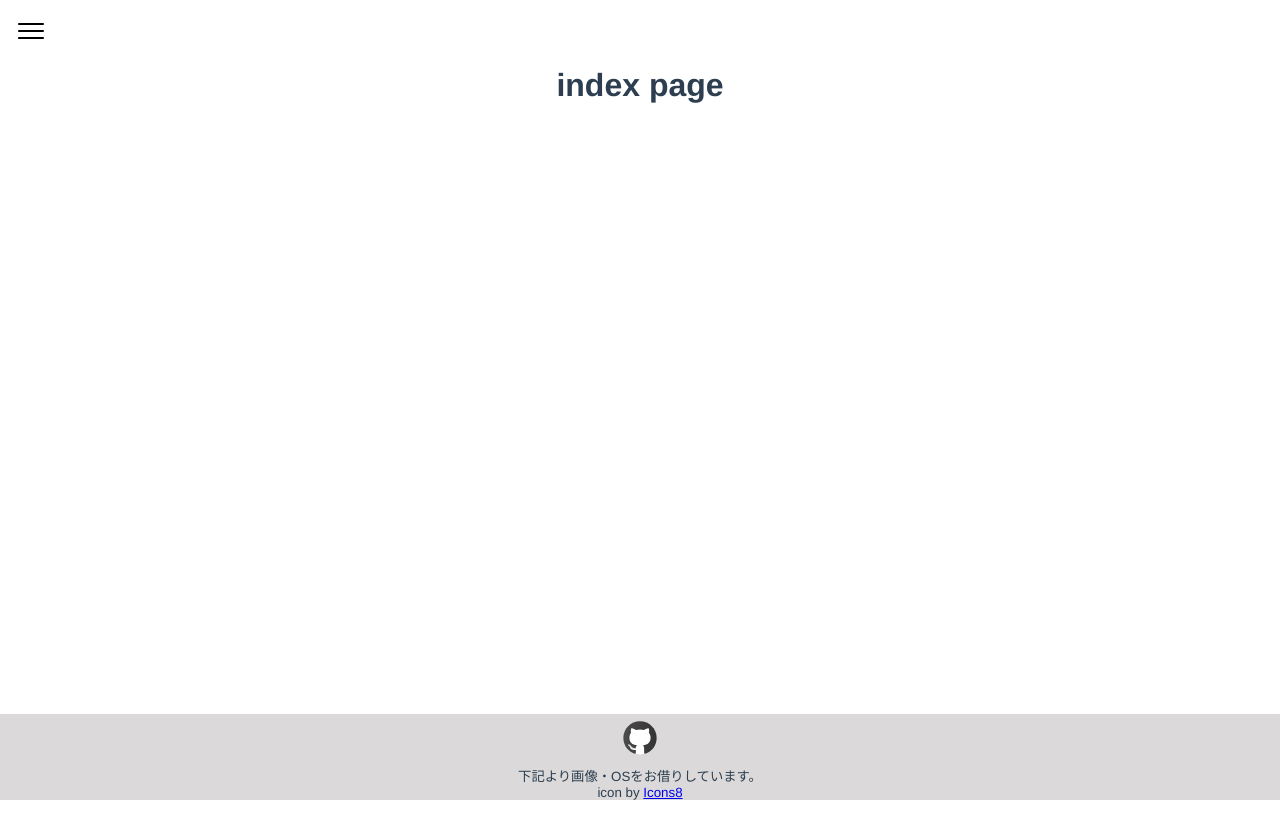
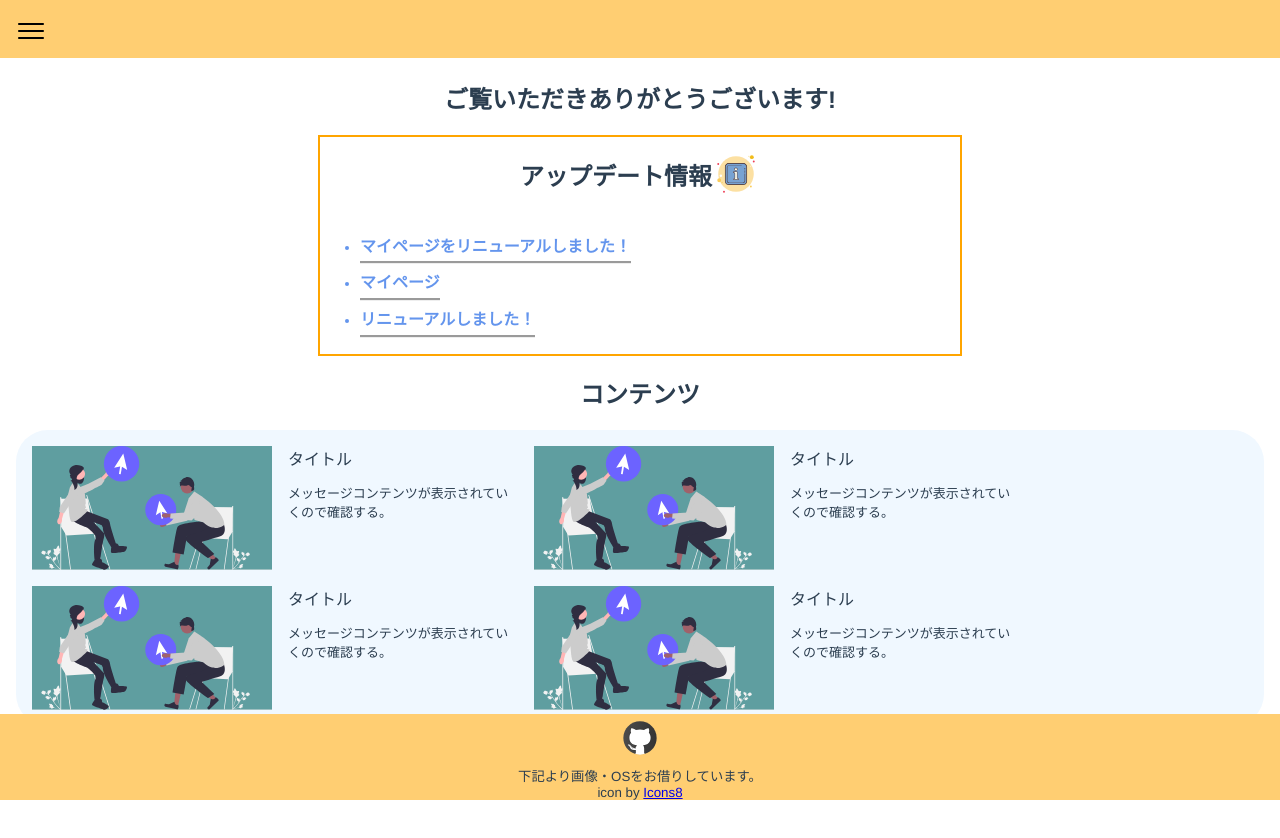
Before and after one commit to bignrn/my.web, a Vue app: page / in a window 1280 px wide. Shown: the top 838 px of the page. Before the commit the page ends 800 px from the top, so only its background shows below. Built offline with nearby package versions, Linux system fonts and the light colour scheme.

Commit message:
コンテンツを簡単に作成 ※ただし仮データ

```diff
--- a/package.json
+++ b/package.json
@@ -23,7 +23,7 @@
     "eslint-plugin-vue": "^8.0.3"
   },
   "eslintConfig": {
-    "root": true,
+    "root": false,
     "env": {
       "node": true
     },
--- a/src/App.vue
+++ b/src/App.vue
@@ -9,16 +9,32 @@ import MainLocationView from './views/MainLocationView.vue';
 <style>
 body {
   margin: 0;
+  font-size: medium;
+}
+
+@media screen and (max-width: 620px) {
+  body {
+    font-size: 0.9rem;
+  }
 }
 
 header {
   display: flex;
-  margin-left: 1rem;
-  margin-top: 1rem;
+  padding-left: 1rem;
+  padding-top: 1rem;
+  padding-bottom: 0.5rem;
+  /* height: 100%; */
+  position: fixed;
+  top: 0;
+  width: 100%;
+}
+
+.orange {
+  background-color: rgb(255, 206, 114);
 }
 
 footer {
-  position: absolute;
+  position: fixed;
   bottom: 0;
   width: 100%;
   background-color: rgb(219, 217, 217);
--- a/src/components/all/FooterCommon.vue
+++ b/src/components/all/FooterCommon.vue
@@ -2,7 +2,7 @@
 </script>
 
 <template>
-  <footer>
+  <footer class="orange">
     <address>
       <a href="https://github.com/bignrn" target="_blank">
         <img src="../../assets/all/address-github.svg" />
--- a/src/components/all/HeaderCommon.vue
+++ b/src/components/all/HeaderCommon.vue
@@ -2,8 +2,10 @@
 </script>
 
 <template>
-  <header>
-    <img src="../../assets/all/icon-menu.svg" />
+  <header class="orange">
+    <div>
+      <img src="../../assets/all/icon-menu.svg" />
+    </div>
   </header>
 </template>
 
--- /dev/null
+++ b/src/components/index/IndexDetail.vue
@@ -0,0 +1,50 @@
+<script setup>
+import { defineProps } from "vue"
+defineProps({
+  title: String,
+  detail: String,
+  imgUrl: {
+    type: String,
+    default: "@/assets/index/undraw_upgrade_re_gano.svg",
+  },
+})
+</script>
+
+<template>
+  <section class="wrap-detail">
+    <img src="@/assets/index/undraw_upgrade_re_gano.svg" class="img-index" />
+    <div class="wrap-detail-members">
+      <div>{{ title }}</div>
+      <pre class="detail-messages">
+        {{ detail }}
+      </pre>
+    </div>
+  </section>
+</template>
+
+<style scoped>
+.wrap-detail {
+  display: flex;
+  flex-wrap: wrap;
+  flex-direction: row;
+  justify-content: center;
+  align-content: center;
+}
+
+.wrap-detail-members {
+  min-width: 230px;
+  text-align: left;
+  padding-left: 1rem;
+}
+
+.img-index {
+  width: 15rem;
+  background-color: cadetblue;
+}
+
+.detail-messages {
+  max-width: 14rem;
+  word-break: break-word;
+  white-space: pre-line;
+}
+</style>
--- /dev/null
+++ b/src/components/index/InfoList.vue
@@ -0,0 +1,57 @@
+<script setup>
+import { defineProps } from "vue"
+defineProps({
+  updateList: Array,
+})
+</script>
+
+<template>
+  <section class="wrap">
+    <div class="float">
+      <h2>アップデート情報</h2>
+      <img src="../../assets/index/icon-update-info.svg" style="width: 3rem;" />
+    </div>
+    <ul>
+      <li>マイページをリニューアルしました！</li>
+      <li>マイページ</li>
+      <li>リニューアルしました！</li>
+    </ul>
+  </section>
+</template>
+
+<style scoped>
+section {
+  font-family: 'Courier New', Courier, monospace;
+  display: inline-block;
+  border: 2px orange solid;
+}
+
+section.wrap {
+  width: 50%;
+}
+
+@media screen and (max-width: 620px) {
+  section.wrap {
+    width: 90%;
+    font-weight: bold;
+  }
+}
+
+.float {
+  display: flex;
+  justify-content: center;
+  align-items: center;
+}
+
+ul {
+  text-align: left;
+}
+
+li {
+  font-weight: bold;
+  border-bottom-style: groove;
+  width: fit-content;
+  color: cornflowerblue;
+  padding: 0.3rem 0;
+}
+</style>
--- a/src/views/IndexView.vue
+++ b/src/views/IndexView.vue
@@ -1,5 +1,60 @@
+<script setup>
+import { ref } from "vue";
+import InfoList from '@/components/index/InfoList.vue';
+import IndexDetail from '@/components/index/IndexDetail.vue';
+
+const List = ref([
+  {
+    title: "タイトル",
+    message: "メッセージコンテンツが表示されていくので確認する。",
+    pictureUrl: "",
+  },
+  {
+    title: "タイトル",
+    message: "メッセージコンテンツが表示されていくので確認する。",
+    pictureUrl: "",
+  },
+  {
+    title: "タイトル",
+    message: "メッセージコンテンツが表示されていくので確認する。",
+    pictureUrl: "",
+  },
+  {
+    title: "タイトル",
+    message: "メッセージコンテンツが表示されていくので確認する。",
+    pictureUrl: "",
+  },
+]);
+
+</script>
+
 <template>
-  <div>
-    <h1>index page</h1>
-  </div>
+  <article>
+    <h1>ご覧いただきありがとうございます!</h1>
+    <InfoList />
+    <h1>コンテンツ</h1>
+    <div class="wrap-detail-list">
+      <IndexDetail v-for="(item, i) in List" :title="item.title" :detail="item.message" :key="i" />
+    </div>
+  </article>
 </template>
+
+<style scoped>
+article {
+  margin: 5rem auto;
+  padding-bottom: 5rem;
+}
+
+.wrap-detail-list {
+  display: flex;
+  flex-wrap: wrap;
+  flex-direction: row;
+  justify-content: flex-start;
+  align-content: space-around;
+  gap: 1rem;
+  margin: 1rem;
+  padding: 1rem;
+  background-color: aliceblue;
+  border-radius: 2rem;
+}
+</style>
```
Also changed, not shown: src/assets/basic/List/information/infoList.js (added, +26 -0 lines), src/assets/index/icon-update-info.svg (added), src/assets/index/undraw_upgrade_re_gano.svg (added).
